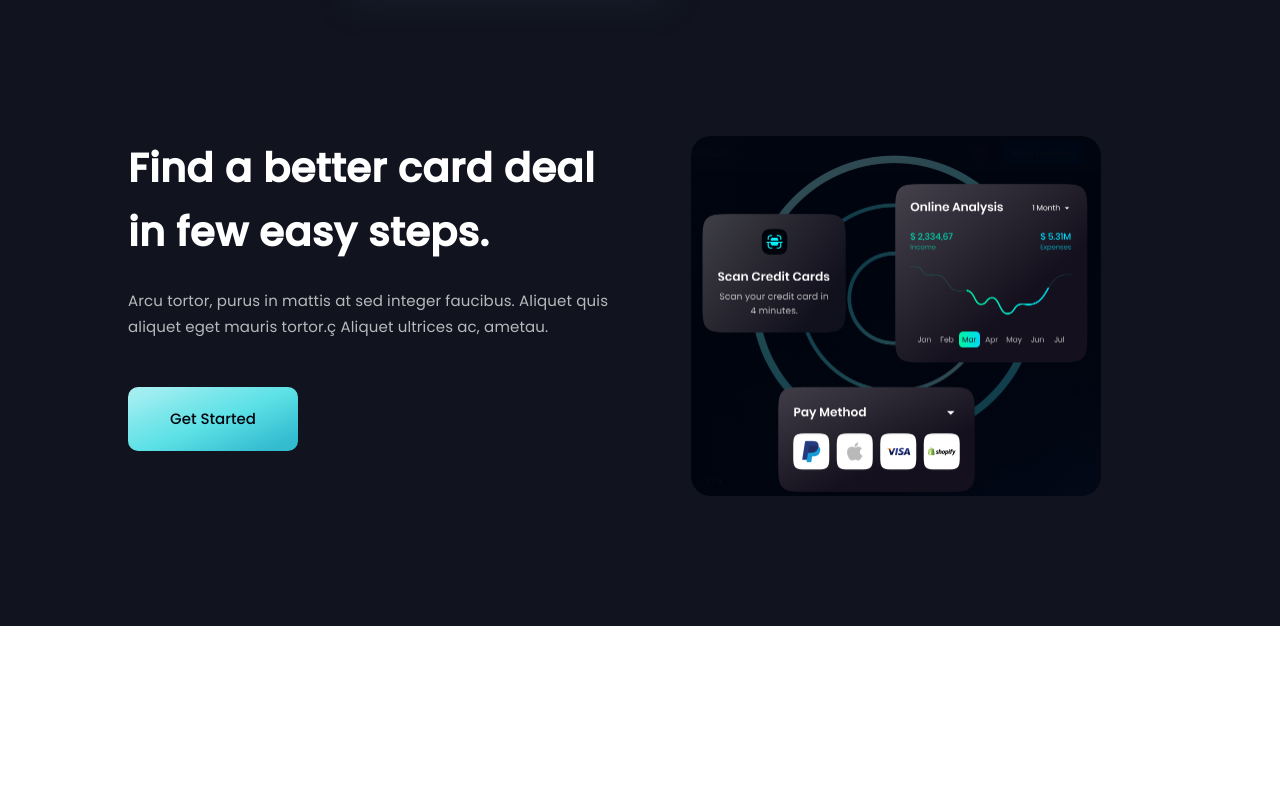
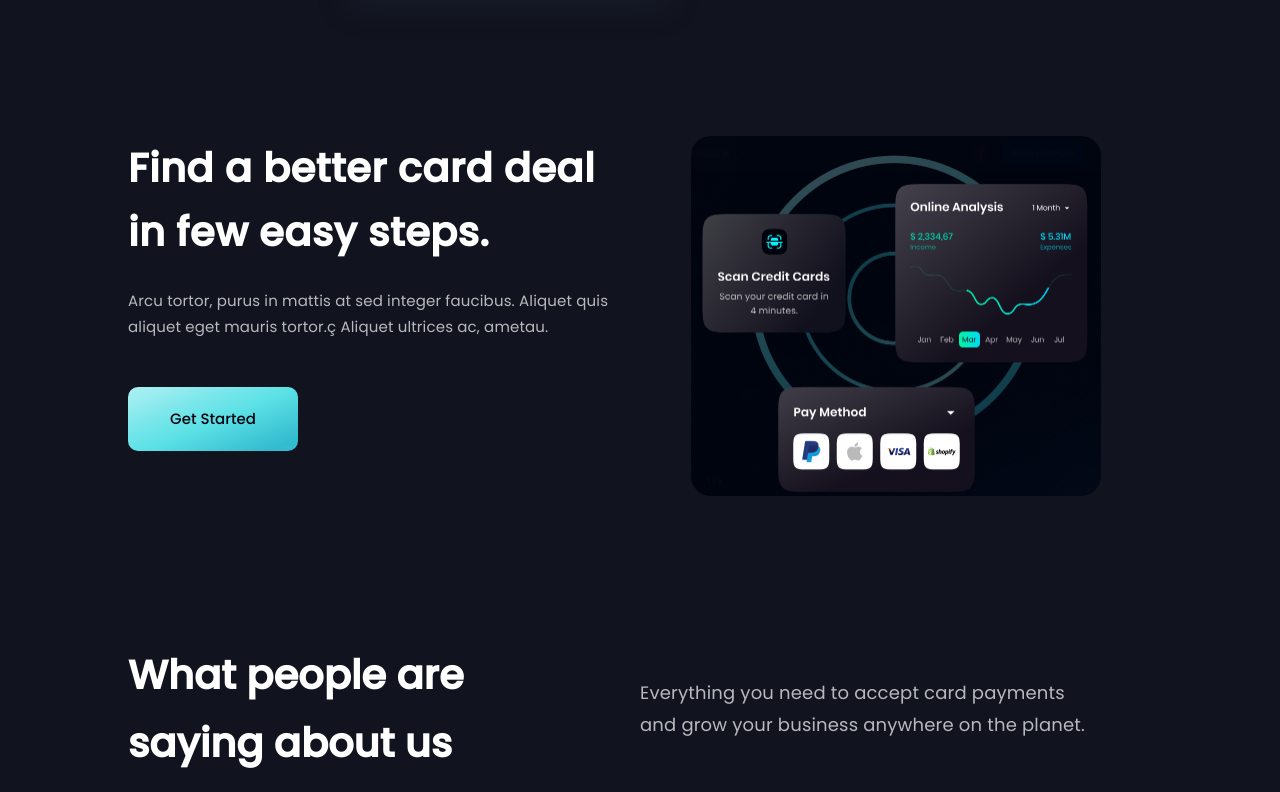
Before and after one commit to Imranahmed223/HooBank, a React (Vite) app: page / in a window 1280 px wide. Shown: the part 1790-2582 px from the top of the page. Before the commit the page ends 2416 px from the top, so only its background shows below. Built offline with nearby package versions, Linux system fonts and the light colour scheme.

Commit message:
feedback

```diff
--- a/src/Components/NavBar/Navbar.scss
+++ b/src/Components/NavBar/Navbar.scss
@@ -600,3 +600,51 @@ color: rgba(255, 255, 255, 0.7);
     }
   }
 }
+
+.container6{
+  width: 100%;
+  height: auto;
+  padding: .5rem 0rem;
+  background-color: #11141f;
+  &-content{
+    width: 80%;
+    height: auto;
+    margin: auto;
+    padding: .5rem 0rem;
+    display: flex;
+    // background-color: #7de7eb;
+  &-left{
+    width: 50%;
+    height: auto;
+    padding: .5rem 0rem;
+    // background-color: purple;
+    &>h1{
+      width: 90%;
+      font-family: 'Poppins';
+font-style: normal;
+font-weight: 600;
+font-size: 4rem;
+line-height: 170%;
+color: #FFFFFF;
+    }
+  }
+  &-right{
+    width: 50%;
+    height: auto;
+    padding: .5rem 0rem;
+    display: flex;
+    align-items: center;
+    // background-color: lawngreen;
+    &>p{
+      width: 90%;
+      font-family: 'Poppins';
+font-style: normal;
+font-weight: 400;
+font-size: 1.8rem;
+line-height: 180%;
+letter-spacing: 0.01em;
+color: rgba(255, 255, 255, 0.7);
+    }
+  }
+  }
+}
--- a/src/Components/modules/home/Home.jsx
+++ b/src/Components/modules/home/Home.jsx
@@ -149,7 +149,20 @@ const Home = () => {
             <button>Get Started</button>
           </div>
           <div className="method-container-content-right">
-            <img src={method} alt='method' />
+            <img src={method} alt="method" />
+          </div>
+        </div>
+      </div>
+      <div className="container6">
+        <div className="container6-content">
+          <div className="container6-content-left">
+            <h1>What people are saying about us</h1>
+          </div>
+          <div className="container6-content-right">
+            <p>
+              Everything you need to accept card payments and grow your business
+              anywhere on the planet.
+            </p>
           </div>
         </div>
       </div>
```
